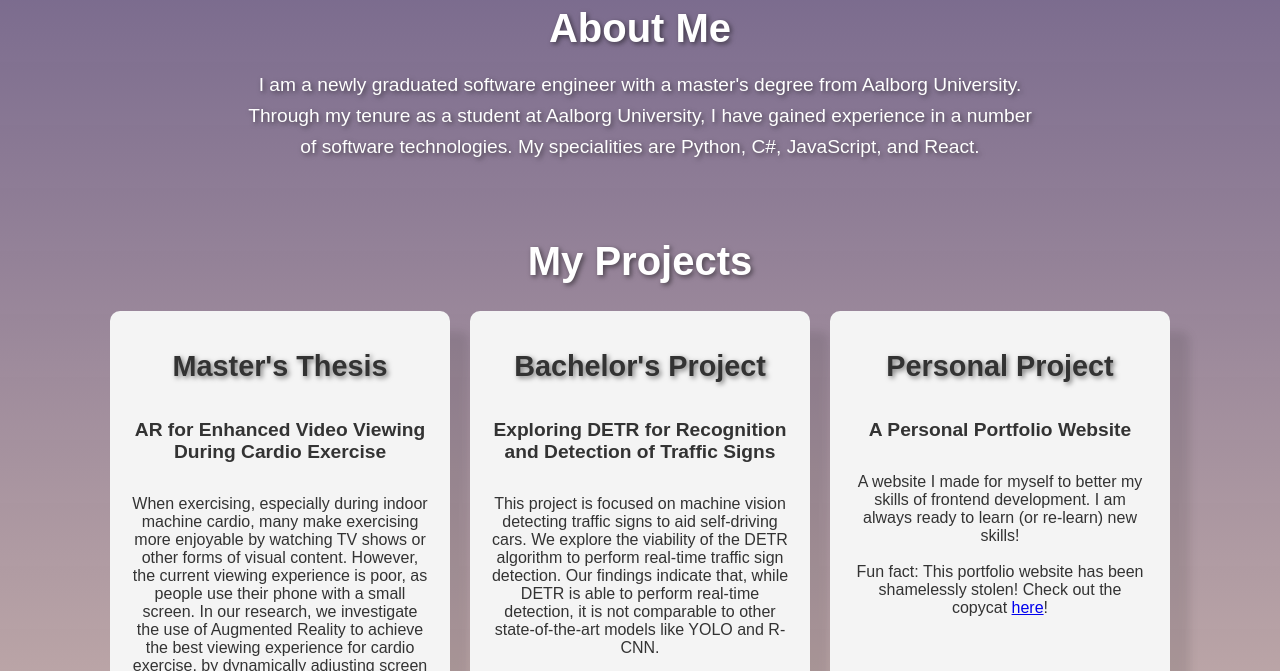
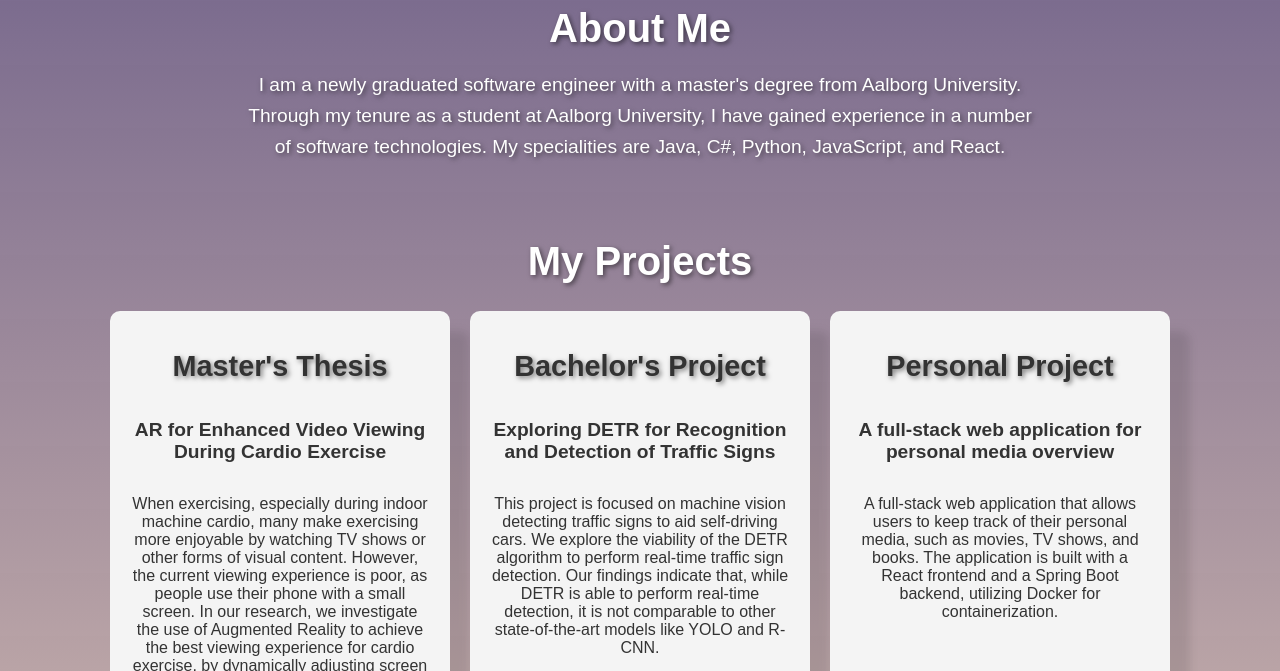
Before and after one commit to Flaiizor/portfolio, a React (Vite) app: page / in a window 1280 px wide. Shown: the part 279-950 px from the top of the page. Built offline with nearby package versions, Linux system fonts and the light colour scheme.

Commit message:
added project

```diff
--- a/src/pages/home/components/about/AboutMe.jsx
+++ b/src/pages/home/components/about/AboutMe.jsx
@@ -8,7 +8,7 @@ export default function About() {
                 <p>
                     I am a newly graduated software engineer with a master's degree from Aalborg University.
                     Through my tenure as a student at Aalborg University, I have gained experience in a number of software technologies.
-                    My specialities are Python, C#, JavaScript, and React.
+                    My specialities are Java, C#, Python, JavaScript, and React.
                 </p>
             </div>
     );
--- a/src/pages/home/components/projects/Projects.jsx
+++ b/src/pages/home/components/projects/Projects.jsx
@@ -20,6 +20,13 @@ const projects = [
         technologies: ["Python", "PyTorch"],
         github:"https://github.com/Traffic-sign-detection-P6AAU",
         paper: "/Bachelor_project.pdf"
+    },
+    {
+        type: "Personal Project",
+        title: "A full-stack web application for personal media overview",
+        description: "A full-stack web application that allows users to keep track of their personal media, such as movies, TV shows, and books. The application is built with a React frontend and a Spring Boot backend, utilizing Docker for containerization.",
+        technologies: ["Java", "Spring Boot", "React", "TypeScript", "Docker"],
+        github:"https://github.com/Flaiizor/mediahub",
     },
     {
         type: "Personal Project",
```
Also changed, not shown: 1 other file (tests, documents, lock files or other folders).
